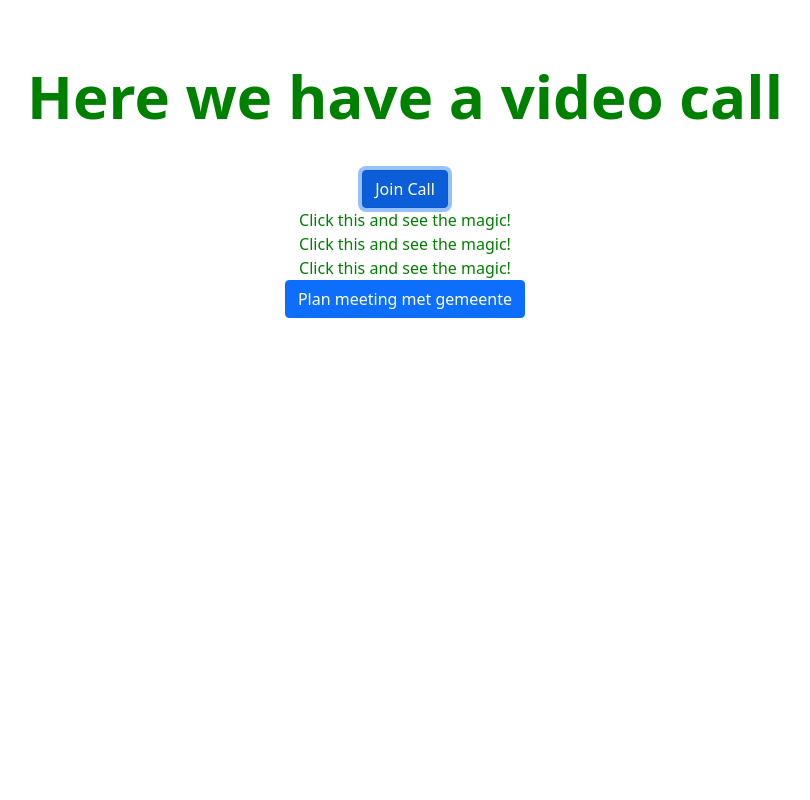
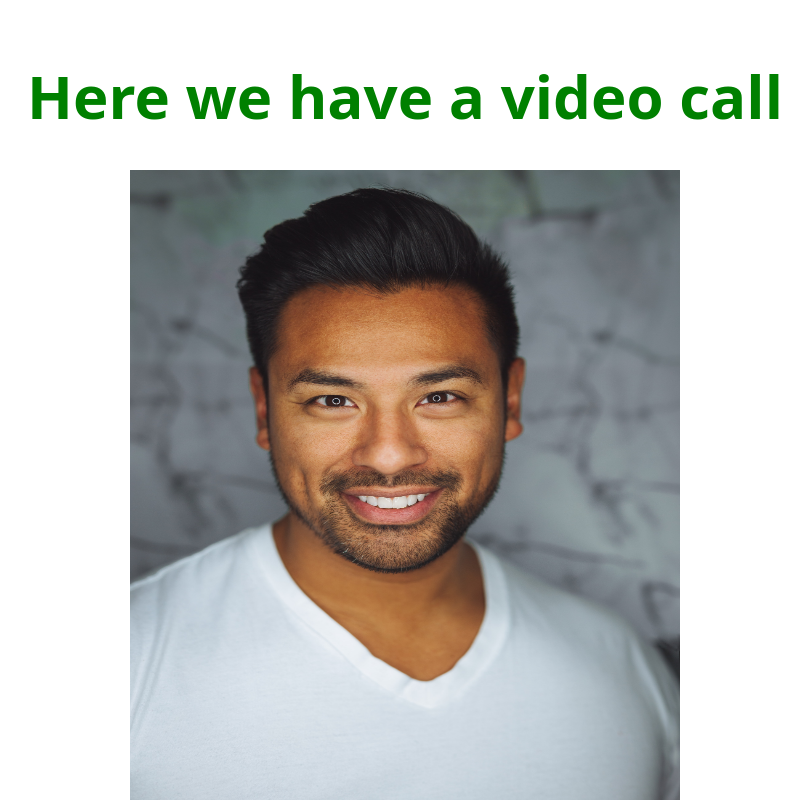
Before and after one commit to HR-Medialab-Team-FireNuggets/Prototype, a React (Create React App) app: page /1 in a window 1280 px wide. Both pictures are taken after a click on the button "Join Call". Shown: the top 800 px of the page, without its empty margins (235-1045 px from the left). Built offline with nearby package versions, Linux system fonts and the light colour scheme.

Commit message:
Videocallpage

```diff
--- a/src/pages/VideoCallPage/VideoCallPage.css
+++ b/src/pages/VideoCallPage/VideoCallPage.css
@@ -20,3 +20,8 @@
     overflow: hidden;
     background-color: #f1f1f1;
   }
+
+.video {
+  width: 550px;
+  height: 675px;
+}
--- a/src/pages/VideoCallPage/index.js
+++ b/src/pages/VideoCallPage/index.js
@@ -12,13 +12,6 @@ function VideoCallPage() {
     const [planner, setPlanner] = useState(false);
     let { videoId } = useParams();
 
-    function onClickHandler() {
-        // join video call
-
-        // for now we will show the stuff that needs to be taken care of
-        setJoined(true)
-    }
-
     function planMeeting() {
         // open meeting planner for gemeente
         setPlanner(true)
@@ -28,7 +21,12 @@ function VideoCallPage() {
         <div className="call">
             <div className="container">
                 <h1>Here we have a video call</h1>
-                <button onClick={() => {onClickHandler()}} type="button" className="btn btn-primary">Join Call</button>
+                {joined ?
+                    <div className='in-call'>
+                        <img className='video' src="/images/man.jpg" alt="person"/><br/>
+                        <button onClick={() => setJoined(false)} type="button" className="btn btn-primary">Leave Call</button>
+                    </div>
+                : <button onClick={() => setJoined(true)} type="button" className="btn btn-primary">Join Call</button>}
                 {joined ?
                     <div className="affairs">
                         <Collapsible trigger="Click this and see the magic!">
@@ -63,7 +61,7 @@ function VideoCallPage() {
                         </Collapsible>
                     </div> : ''
                 }
-            <button onClick={() => {planMeeting()}} type="button" className="btn btn-primary">Plan meeting met gemeente</button>
+            <br/><button onClick={() => {planMeeting()}} type="button" className="btn btn-primary">Plan meeting met gemeente</button>
             {planner
                 ? <div>
                     Let's plan a meeting!
```
Also changed, not shown: public/images/man.jpg (added).
